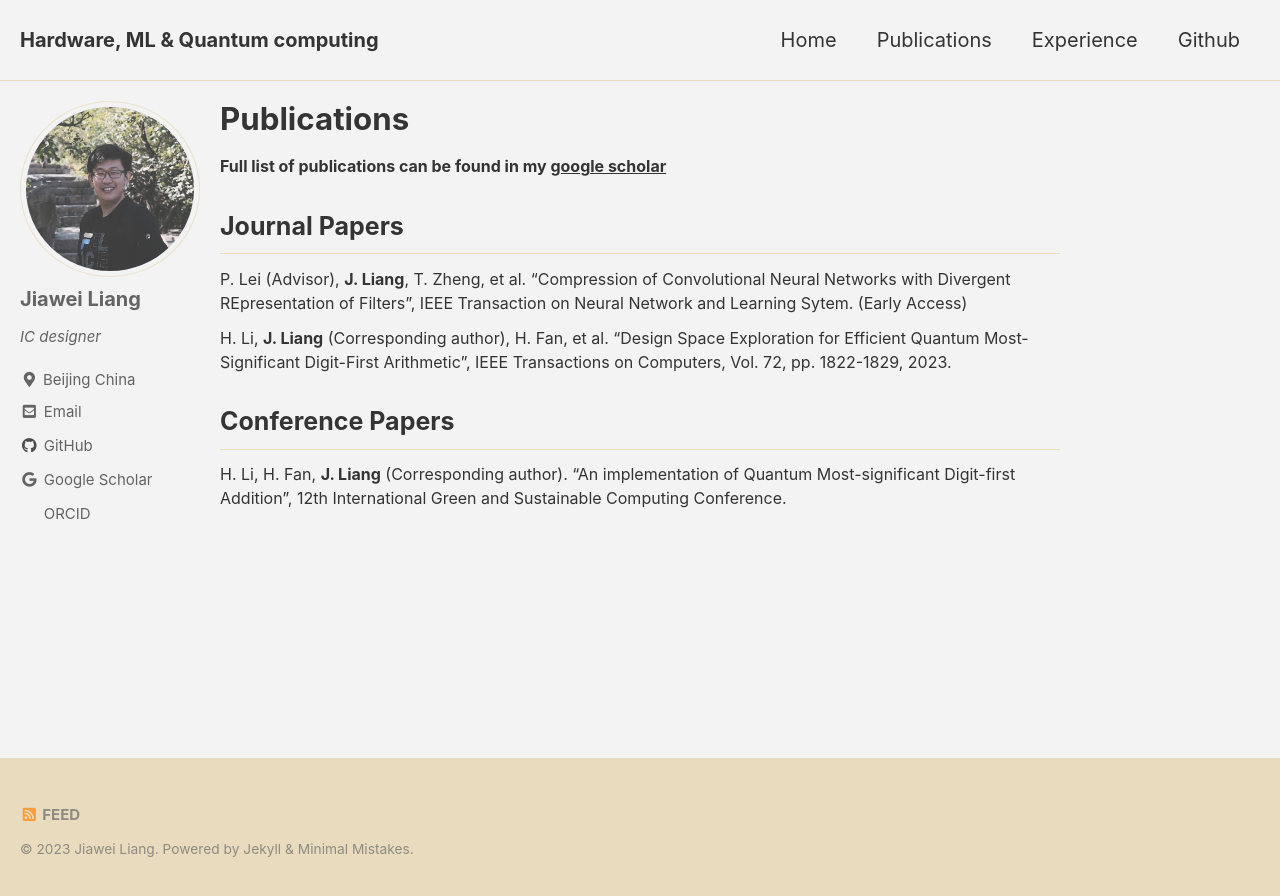
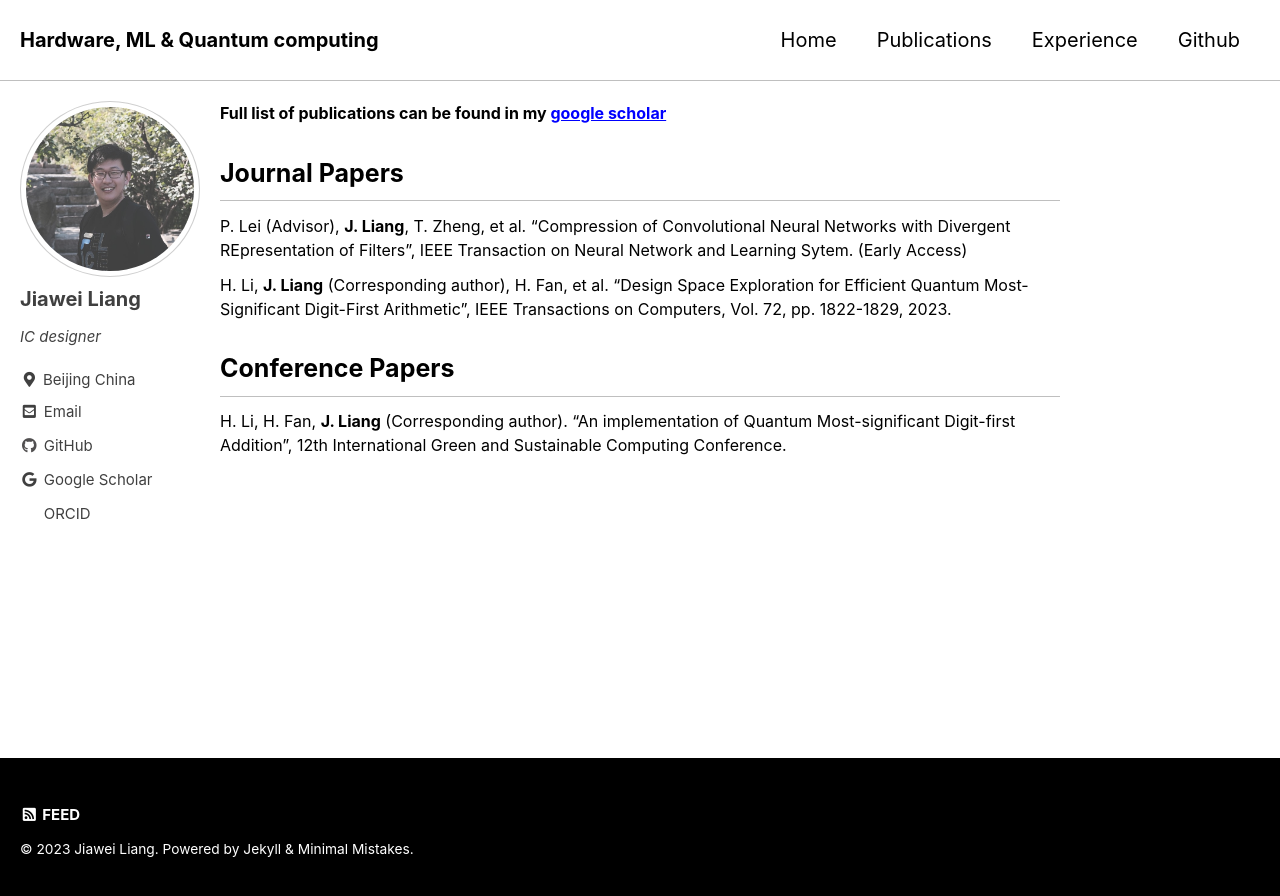
Before and after one commit to MasLiang/MasLiang.github.io, a Jekyll site: the page built from _pages/pub.md, in a window 1280 px wide. Shown: the top 896 px of the page. Built offline with Jekyll 4.4.1, drawn with Linux system fonts in a browser that asks for light colours; cached includes are drawn as plain includes.

Commit message:
change some details

```diff
--- a/_config.yml
+++ b/_config.yml
@@ -12,7 +12,7 @@
 
 theme                  : "minimal-mistakes-jekyll"
 # remote_theme           : "mmistakes/minimal-mistakes"
-minimal_mistakes_skin    : "dirt" # "air", "aqua", "contrast", "dark", "dirt", "neon", "mint", "plum", "sunrise"
+minimal_mistakes_skin    : "contrast" # "air", "aqua", "contrast", "dark", "dirt", "neon", "mint", "plum", "sunrise"
 
 # Site Settings
 locale                   : "Beijing China"
--- a/_pages/pub.md
+++ b/_pages/pub.md
@@ -3,8 +3,6 @@
 permalink: /pages/pub
 author_profile: true
 ---
-
-# Publications
 
 **Full list of publications can be found in my [google scholar](https://scholar.google.cz/citations?user=2pbOVBcAAAAJ&hl=zh-CN&oi=ao)**
 
```
Also changed, not shown: _pages/experience.md (+0 -2 lines), 3 other files.
